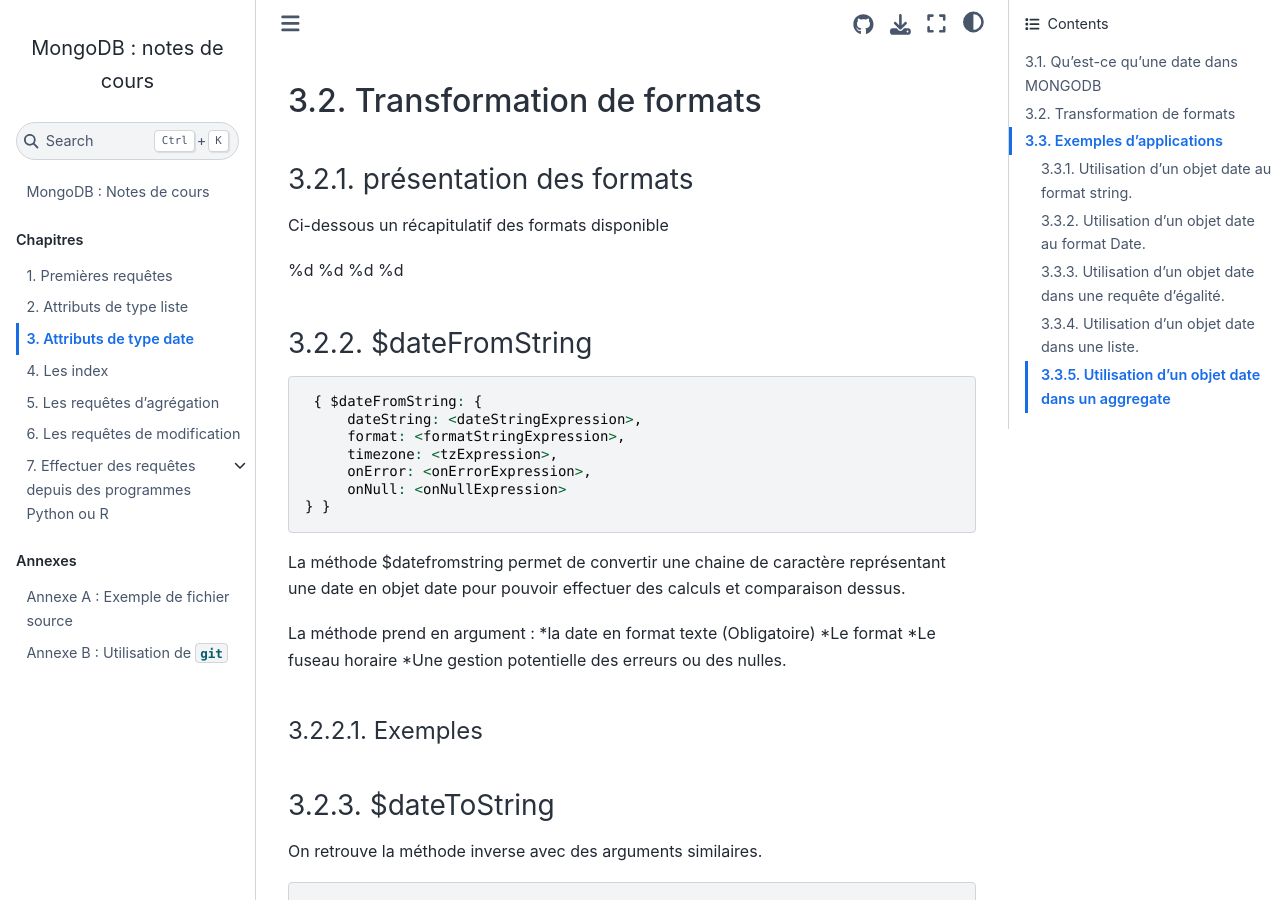
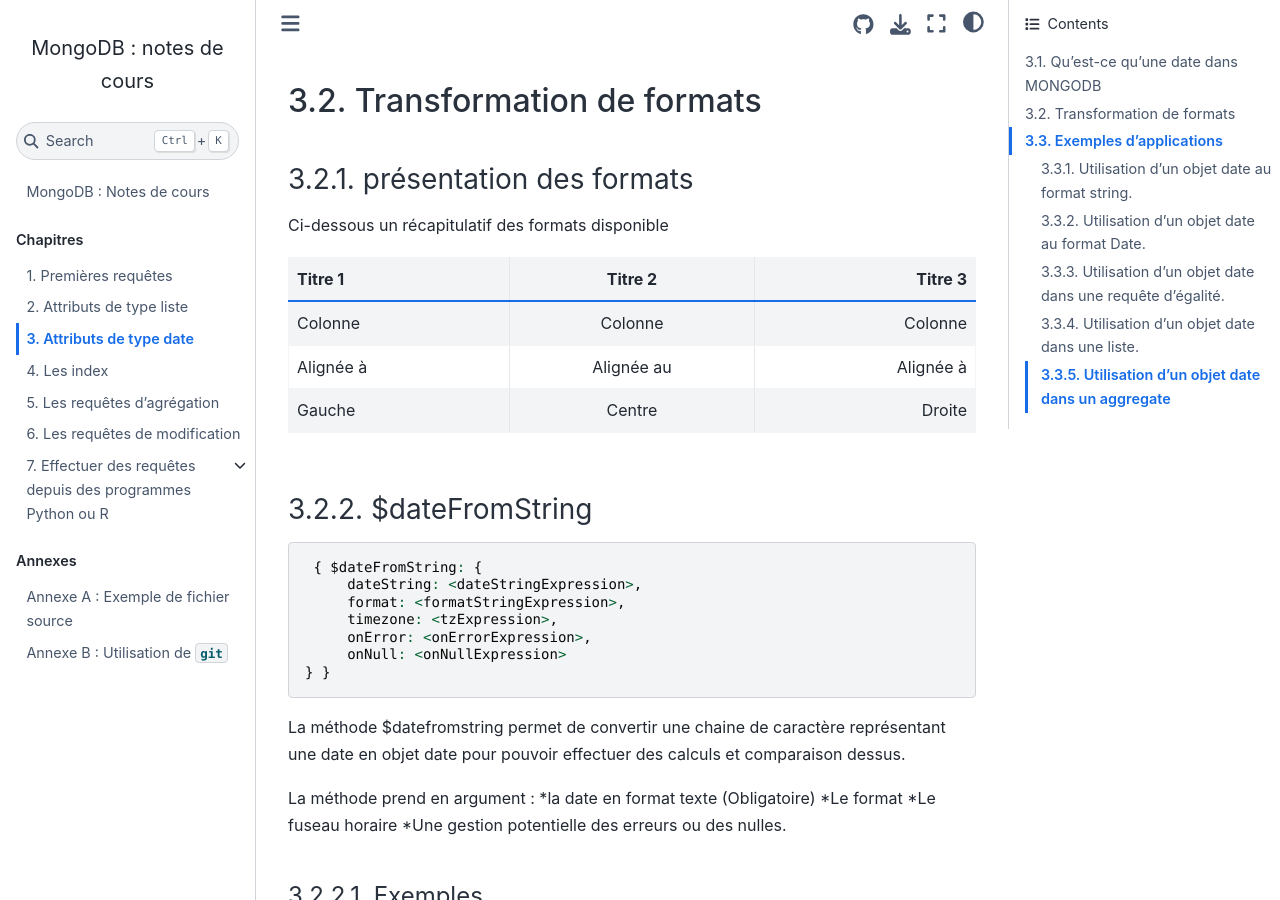
Before and after one commit to rtavenar/mongo_book, a Jupyter Book: the page built from content/03_dates.md, in a window 1280 px wide and 900 px high, scrolled down 451 px. Built offline with Jupyter Book 1.0.4 settings and Sphinx 7.4.7 and the Sphinx Book theme 1.1.4, drawn with Linux system fonts in a browser that asks for light colours.

Commit message:
Update 03_dates.md

```diff
--- a/content/03_dates.md
+++ b/content/03_dates.md
@@ -32,10 +32,11 @@ Ce chapitre traite des attributs de type dates (et sous-cas des listes de dates)
 
 Ci-dessous un récapitulatif des formats disponible
 
-<tr><td>%d</td></tr>
-<tr><td>%d</td></tr>
-<tr><td>%d</td></tr>
-<tr><td>%d</td></tr>
+| Titre 1       |     Titre 2     |        Titre 3 |
+| :------------ | :-------------: | -------------: |
+| Colonne       |     Colonne     |        Colonne |
+| Alignée à     |   Alignée au    |      Alignée à |
+| Gauche        |     Centre      |         Droite |
 
 ### $dateFromString
 
```
